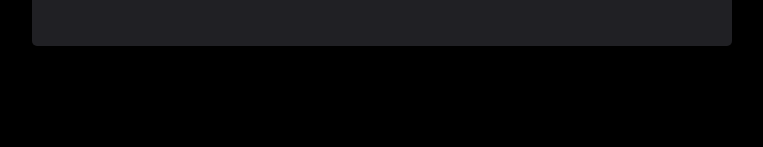
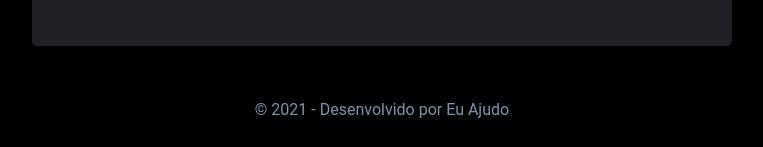
Before and after one commit to KayoRonald/euajudo-app, a React (Create React App) app: page /create-point in a window 1280 px wide. Shown: the part 868-1015 px from the top of the page, without its empty margins (258-1021 px from the left). Before the commit the page ends 938 px from the top, so only its background shows below. Built offline with nearby package versions, Linux system fonts and the light colour scheme.

Commit message:
Adding Footer

```diff
--- a/src/pages/CreatePoint/CreatePoint.tsx
+++ b/src/pages/CreatePoint/CreatePoint.tsx
@@ -1,11 +1,11 @@
 import React, { Fragment } from 'react';
 import Helmet from 'react-helmet';
 import {
-  Flex,Box
+  Flex, Box
 } from '@chakra-ui/react';
 import ContactForm from './ContactForm/'
 import FormHeader from '../../components/FormHeader/'
-
+import { Footer } from './styles/styles'
 const CreatePont: React.FC = () => {
   return (
     <Fragment>
@@ -37,6 +37,12 @@ const CreatePont: React.FC = () => {
           </Box>
         </Box>
       </Flex>
+      <Footer>
+        <h4
+          style={{color: '#8092A8', fontWeight: 400 }}
+        >© 2021 - Desenvolvido por Eu Ajudo
+        </h4>
+      </Footer>
     </Fragment>
   )
 }
--- /dev/null
+++ b/src/pages/CreatePoint/styles/styles.ts
@@ -0,0 +1,12 @@
+import styled from 'styled-components';
+
+export const Footer = styled.div`
+    display: flex;
+    width: 100%;
+    height: 80px;
+    justify-content: center;
+    align-items: center;
+    /* @media (max-width: 386px){
+        display: none;
+    } */
+`;
```
